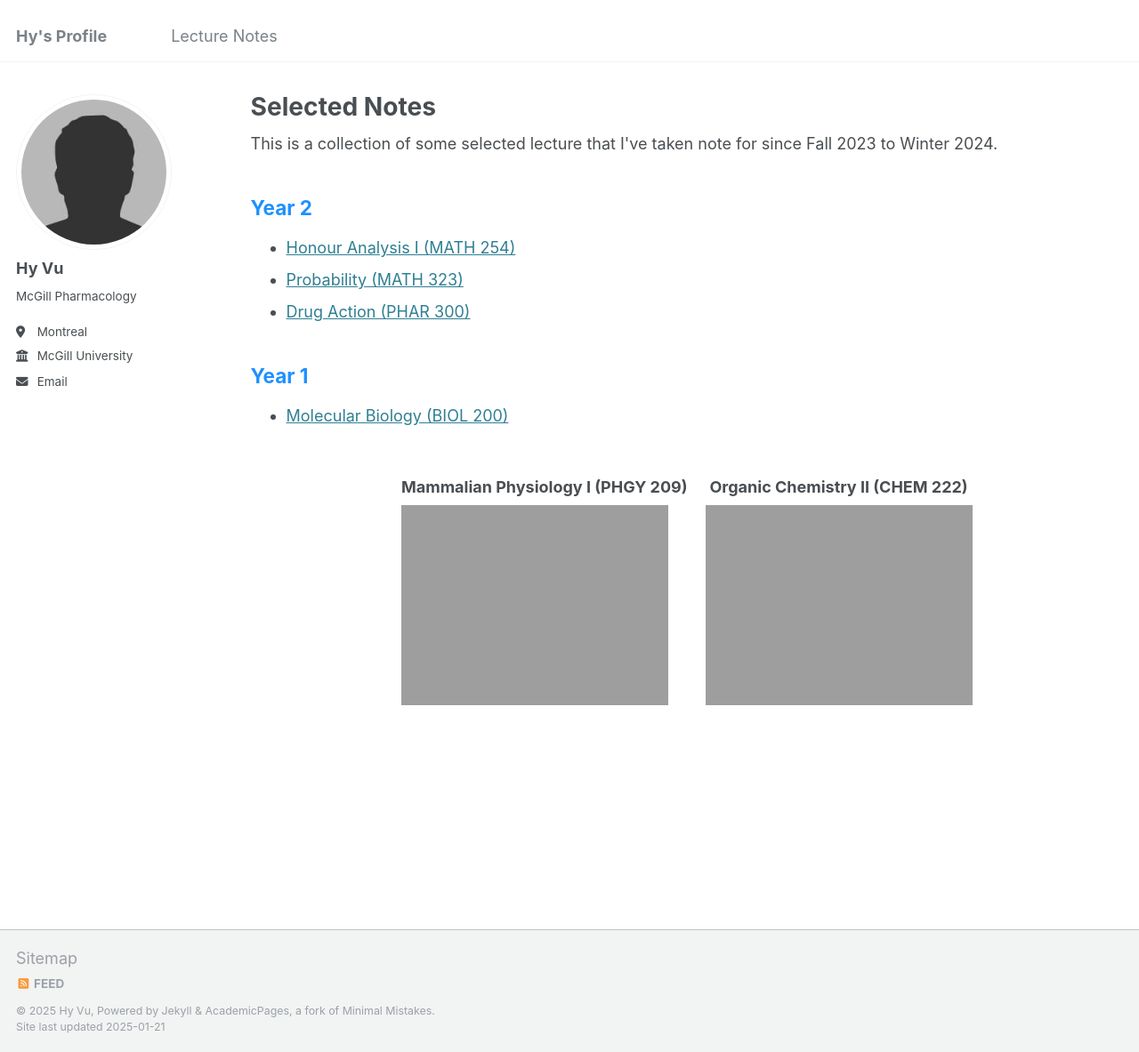
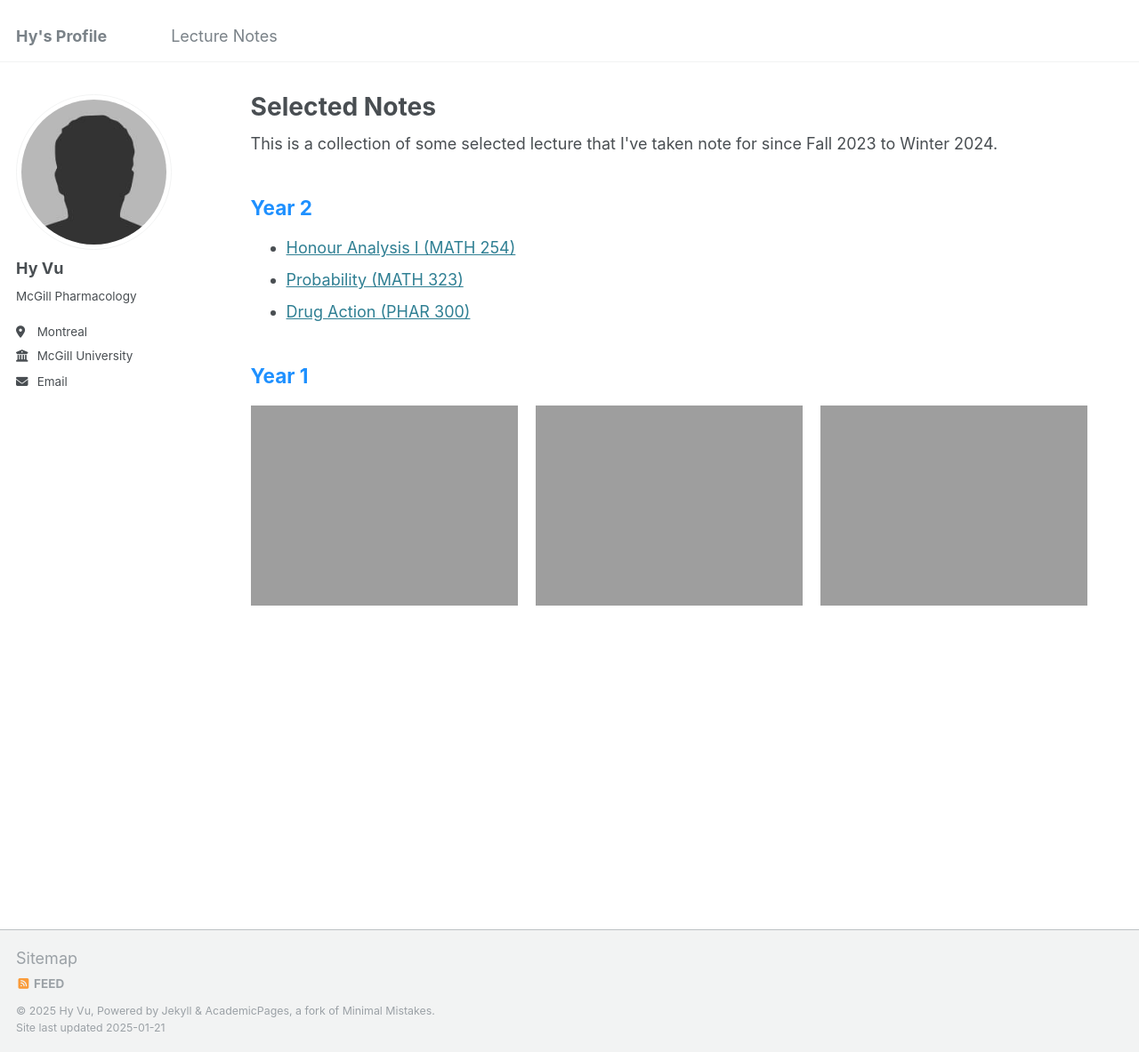
Before and after one commit to Hy-Vu/Hy-Vu.github.io, a Jekyll site: the page built from _pages/lecture-notes.html, in a window 1280 px wide and 1183 px high. Shown: the whole window at 89% size. Built offline with Jekyll 4.4.1, drawn with Linux system fonts in a browser that asks for light colours.

Commit message:
Update lecture-notes.html

```diff
--- a/_pages/lecture-notes.html
+++ b/_pages/lecture-notes.html
@@ -15,8 +15,8 @@ This is a collection of some selected lecture that I've taken note for since Fal
         .pdf-container {
             display: flex;
             gap: 20px;
-            justify-content: center;
-            align-items: center;
+            justify-content: flex-start; /* Align items to the left */
+            align-items: flex-start; /* Top-align the items */
             margin-top: 20px;
         }
         .pdf-box {
@@ -64,22 +64,23 @@ This is a collection of some selected lecture that I've taken note for since Fal
         <li><a href="https://Hy-Vu.github.io/PDFs/U2S1_Drug_Action (1)-compressed.pdf" target="_blank">Drug Action (PHAR 300)</a></li>
     </ul>
     <h2 style="color:DodgerBlue;"> Year 1 </h2>
-    <ul>
-        <li><a href="https://Hy-Vu.github.io/PDFs/U1S1_Molecular_Biology (1)-compressed.pdf" target="_blank">Molecular Biology (BIOL 200)</a></li>
-    </ul>
     <div class="pdf-container">
         <!-- PDF 1 -->
         <div class="pdf-box">
-            <h3>Mammalian Physiology I (PHGY 209)</h3>
             <a href="https://Hy-Vu.github.io/PDFs/U1S1_Mammalian_Physiology_I-compressed.pdf" target="_blank">
                 <img src="https://Hy-Vu.github.io/images/McGill U1 Lectures Cover.png" alt="PDF 1 Thumbnail">
             </a>
         </div>
         <!-- PDF 2 -->
         <div class="pdf-box">
-            <h3>Organic Chemistry II (CHEM 222)</h3>
             <a href="https://Hy-Vu.github.io/PDFs/U1S2_Organic_Chemistry_II.pdf" target="_blank">
                 <img src="https://Hy-Vu.github.io/images/McGill U1S2 Lectures Cover.png" alt="PDF 2 Thumbnail">
+            </a>
+        </div>
+        <!-- PDF 3 -->
+        <div class="pdf-box">
+            <a href="https://Hy-Vu.github.io/PDFs/U1S1_Molecular_Biology (1)-compressed.pdf" target="_blank">
+                <img src="https://Hy-Vu.github.io/images/McGill U1 Lectures Cover (1).png" alt="PDF 3 Thumbnail">
             </a>
         </div>
     </div>
```
